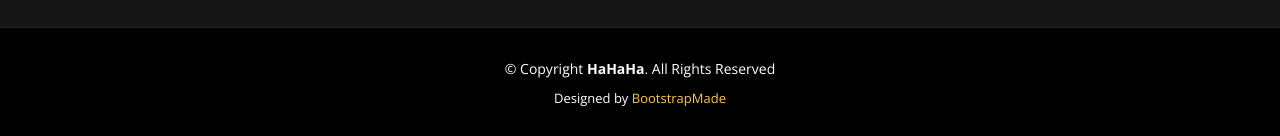
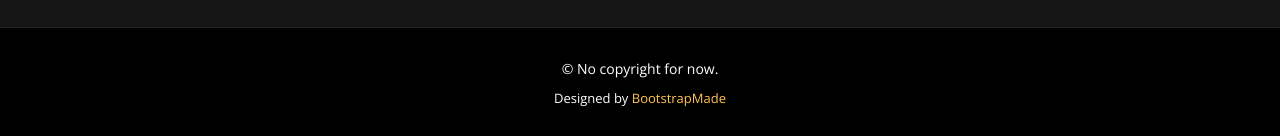
Before and after one commit to hazhir95/Hajir_Rasouli, a plain HTML site: page index.html in a window 1280 px wide. Shown: the part 1336-1472 px from the top of the page. Drawn offline with nearby package versions, Linux system fonts and the light colour scheme.

Commit message:
Update index.html
Updated copyright section

```diff
--- a/index.html
+++ b/index.html
@@ -241,7 +241,7 @@
 
     <div class="container">
       <div class="copyright">
-        &copy; Copyright <strong><span>HaHaHa</span></strong>. All Rights Reserved
+        &copy; No copyright for now. <strong><span></span></strong>
       </div>
       <div class="credits">
         Designed by <a href="https://bootstrapmade.com/">BootstrapMade</a>
```
